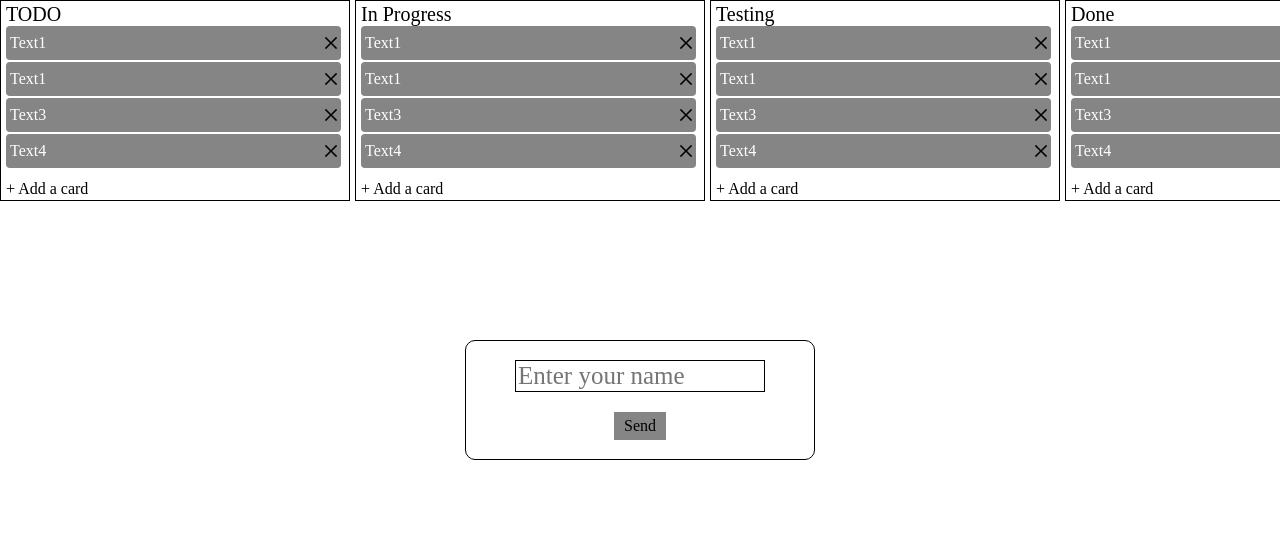
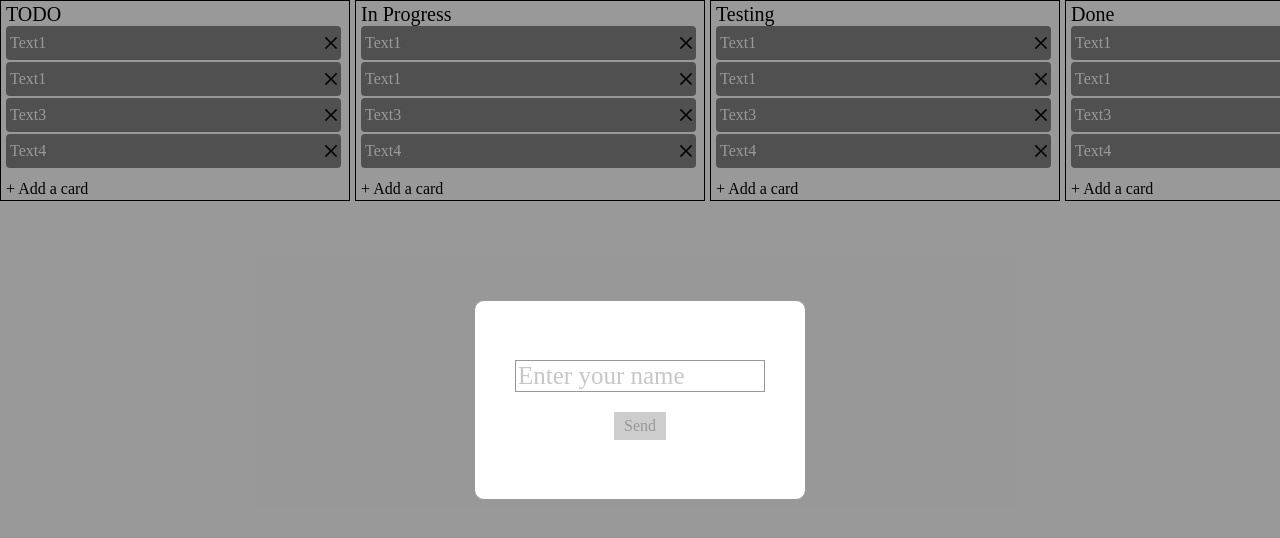
Before and after one commit to GlebSharipov/trello-clone, a React (Create React App) app: page / in a window 1280 px wide. Shown: the top 538 px of the page. Built offline with nearby package versions, Linux system fonts and the light colour scheme.

Commit message:
feat: close popup after sending name

```diff
--- a/src/components/Card/Card.tsx
+++ b/src/components/Card/Card.tsx
@@ -4,12 +4,13 @@ import { COLORS } from "constant/colors";
 import styled from "styled-components";
 
 import { CrossIcon } from "../icons/CrossIcon";
+
 interface CardProps {
   text: string;
   id: string;
 }
 
-export const Card: FC<CardProps> = ({ text, id }) => {
+export const Card: FC<CardProps> = ({ text }) => {
   return (
     <Root>
       {text}
--- a/src/components/Column/Column.tsx
+++ b/src/components/Column/Column.tsx
@@ -10,13 +10,13 @@ interface ColumnProps {
   id: string;
 }
 
-export const Column: FC<ColumnProps> = ({ textTitle, id }) => {
+export const Column: FC<ColumnProps> = ({ textTitle }) => {
   return (
-    <Root id={id}>
+    <Root>
       <Title>{textTitle}</Title>
       <CardContainer>
-        {cardsDefaultData.map((cards) => (
-          <Card key={cards.id + cards.id} text={cards.text} id={cards.id} />
+        {cardsDefaultData.map((card) => (
+          <Card key={card.id} text={card.text} id={card.id} />
         ))}
       </CardContainer>
       <AddCardButton>+ Add a card</AddCardButton>
--- a/src/components/Modal/Modal.tsx
+++ b/src/components/Modal/Modal.tsx
@@ -2,28 +2,45 @@ import React, { FC } from "react";
 
 import { COLORS } from "constant/colors";
 import styled from "styled-components";
+
 interface ModalProps {
-  children?: React.ReactNode;
+  children: React.ReactNode;
   className?: string;
-  onClose?: React.MouseEventHandler<HTMLDivElement>;
+  isVisible: boolean;
+  onClose?: React.MouseEventHandler;
 }
 
-export const Modal: FC<ModalProps> = ({ children, className, onClose }) => {
-  return (
-    <Root className={className} onClick={onClose}>
+export const Modal: FC<ModalProps> = ({
+  children,
+  className,
+  isVisible = false,
+  onClose,
+}) => {
+  return isVisible ? (
+    <Root onClick={onClose}>
       <StyledModal className={className}>{children}</StyledModal>
     </Root>
+  ) : (
+    <RootNoActive />
   );
 };
 
 const Root = styled.div`
   z-index: 1;
   position: absolute;
-  width: 100%;
-  height: 100%;
+  width: 100vw;
+  height: 100vh;
+  transform: scale(1);
+  background-color: ${COLORS.black};
+  opacity: 0.4;
 `;
+
+const RootNoActive = styled.div`
+  transform: scale(0);
+`;
+
 const StyledModal = styled.form`
-  position: relative;
+  position: absolute;
   left: 50%;
   top: 50%;
   transform: translate(-50%, -50%);
@@ -32,10 +49,10 @@ const StyledModal = styled.form`
   align-items: center;
   justify-content: center;
   max-width: 350px;
-  height: 15vh;
+  height: 25vh;
   overflow: auto;
   border: 1px solid ${COLORS.black};
-  color: ${COLORS.gray};
+  background-color: ${COLORS.white};
   border-radius: 10px;
   padding: 40px;
 `;
--- a/src/components/UI/Button.tsx
+++ b/src/components/UI/Button.tsx
@@ -6,15 +6,17 @@ interface ButtonProps {
   className?: string;
   type: "button" | "submit" | "reset" | undefined;
   text: string;
+  onClick: React.MouseEventHandler;
 }
 
 export const Button: FC<ButtonProps> = ({
   className,
   type = "button",
   text,
+  onClick,
 }) => {
   return (
-    <Root className={className} type={type}>
+    <Root onClick={onClick} className={className} type={type}>
       {text}
     </Root>
   );
--- a/src/components/UserNamePopup/UserNamePopup.tsx
+++ b/src/components/UserNamePopup/UserNamePopup.tsx
@@ -8,16 +8,19 @@ import { Input, Button } from "../UI";
 
 export const UserNamePopup: FC = () => {
   const [name, setName] = useState("");
-  const [visible, setVisible] = useState(true);
+  const [isActive, setIsActive] = useState(true);
 
-  const onClose = () => {
-    setVisible(false);
-  };
   const onChange: React.ChangeEventHandler<HTMLInputElement> = (e) =>
     setName(e.target.value);
 
-  return visible ? (
-    <Modal onClose={onClose}>
+  const onSendName = () => {
+    if (name.length !== 0) {
+      setIsActive(false);
+    }
+  };
+
+  return (
+    <Modal isVisible={isActive}>
       <Input
         required
         value={name}
@@ -25,17 +28,11 @@ export const UserNamePopup: FC = () => {
         type="text"
         placeholder="Enter your name"
       />
-      <StyledButton text="Send" type="submit" />
+      <StyledButton onClick={onSendName} text="Send" type="submit" />
     </Modal>
-  ) : (
-    <CloseModal />
   );
 };
 
 const StyledButton = styled(Button)`
   background-color: ${COLORS.gray};
 `;
-
-const CloseModal = styled(Modal)`
-  visibility: hidden;
-`;
```
